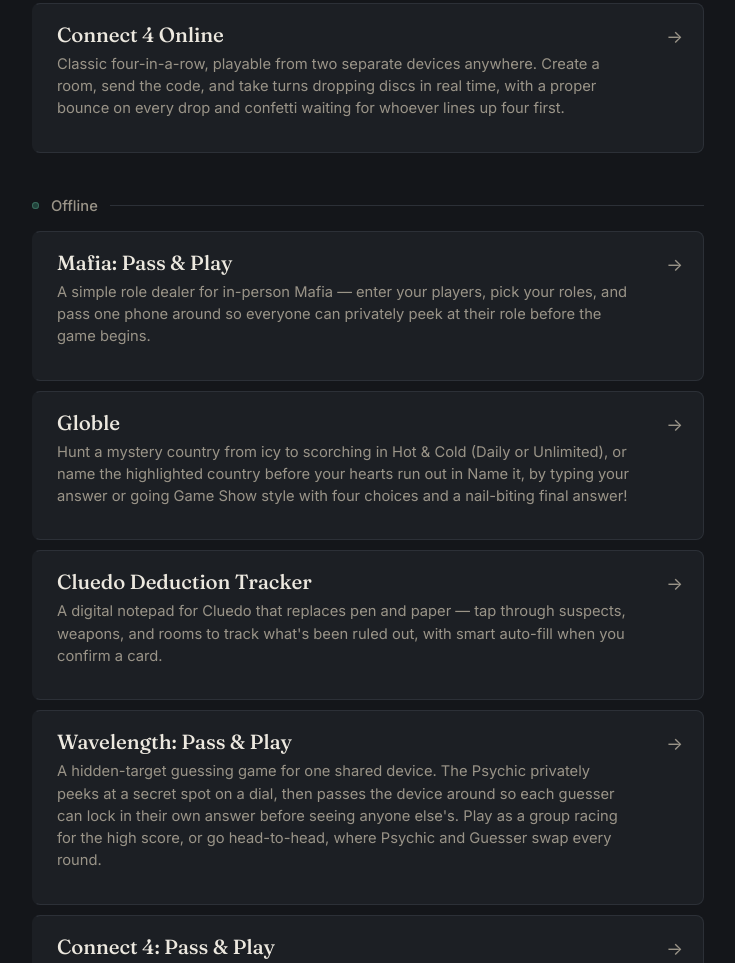
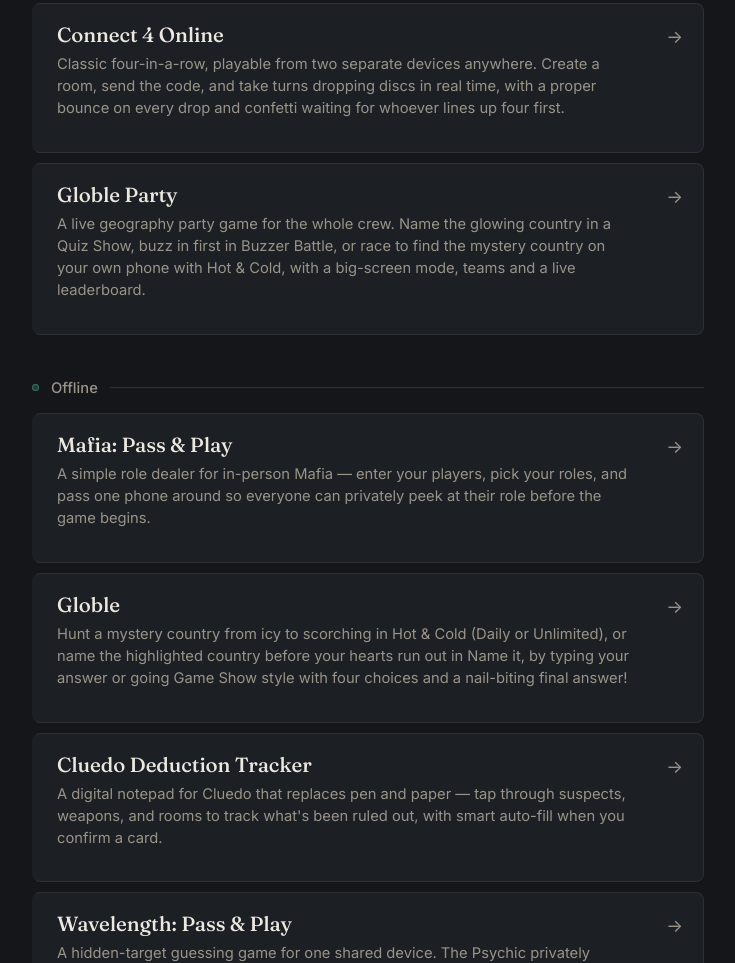
Before and after one commit to rishprab/rishprab.github.io, a plain HTML site: page index.html in a window 1280 px wide. Shown: the part 1189-2152 px from the top of the page, without its empty margins (272-1007 px from the left). Drawn offline with Linux system fonts and the light colour scheme.

Commit message:
Update index.html

```diff
--- a/index.html
+++ b/index.html
@@ -235,6 +235,14 @@
       <p class="game-desc">Classic four-in-a-row, playable from two separate devices anywhere. Create a room, send the code, and take turns dropping discs in real time, with a proper bounce on every drop and confetti waiting for whoever lines up four first.</p>
     </a>
 
+  <a class="game-row" href="https://rishprab.github.io/Globle-Party/">
+  <div class="row-top">
+    <span class="game-title">Globle Party</span>
+    <span class="chevron">→</span>
+  </div>
+  <p class="game-desc">A live geography party game for the whole crew. Name the glowing country in a Quiz Show, buzz in first in Buzzer Battle, or race to find the mystery country on your own phone with Hot &amp; Cold, with a big-screen mode, teams and a live leaderboard.</p>
+</a>
+
   </div>
 
   <div class="section-label local">
```
